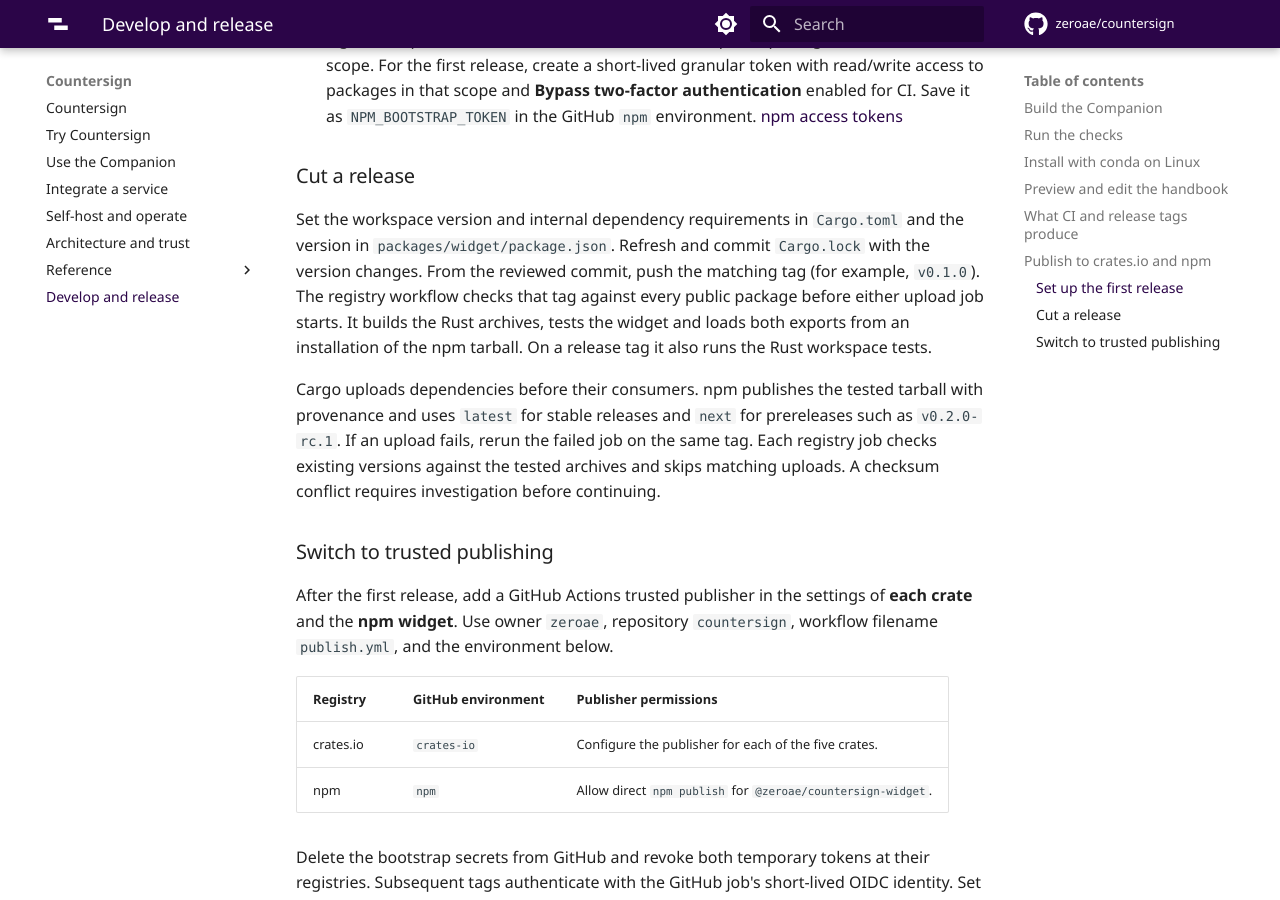
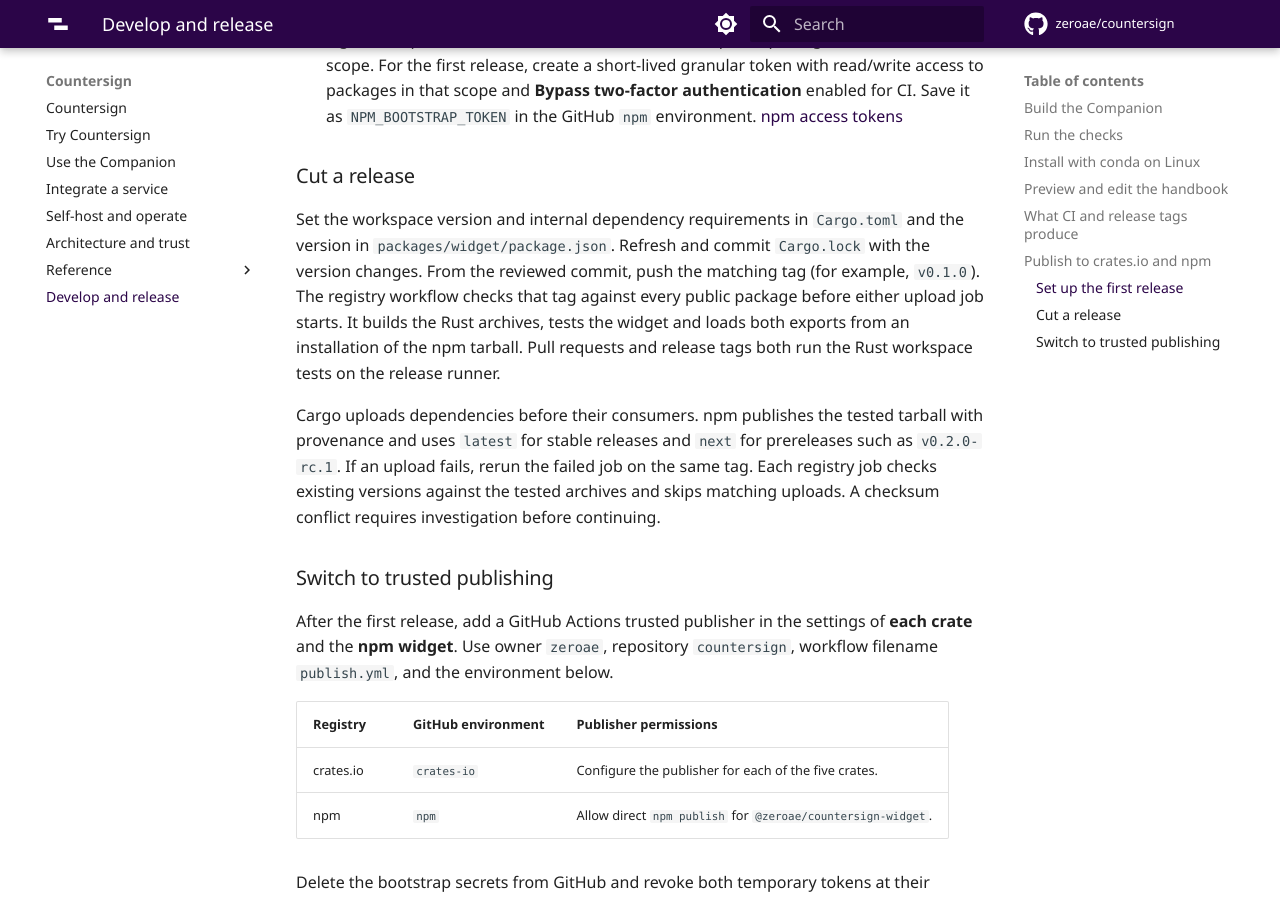
Before and after one commit to zeroae/countersign, an MkDocs documentation site: the page built from docs/develop.md, in a window 1280 px wide and 900 px high, scrolled down 3049 px. Built offline with MkDocs 1.6.1 and Material for MkDocs 9.7.7, drawn with Linux system fonts in a browser that asks for light colours; comment, search, counter and statistics services are not loaded.

```diff
--- a/docs/develop.md
+++ b/docs/develop.md
@@ -82,7 +82,7 @@ The GitHub environments `crates-io` and `npm` accept deployments from tags match
 
 ### Cut a release
 
-Set the workspace version and internal dependency requirements in `Cargo.toml` and the version in `packages/widget/package.json`. Refresh and commit `Cargo.lock` with the version changes. From the reviewed commit, push the matching tag (for example, `v0.1.0`). The registry workflow checks that tag against every public package before either upload job starts. It builds the Rust archives, tests the widget and loads both exports from an installation of the npm tarball. On a release tag it also runs the Rust workspace tests.
+Set the workspace version and internal dependency requirements in `Cargo.toml` and the version in `packages/widget/package.json`. Refresh and commit `Cargo.lock` with the version changes. From the reviewed commit, push the matching tag (for example, `v0.1.0`). The registry workflow checks that tag against every public package before either upload job starts. It builds the Rust archives, tests the widget and loads both exports from an installation of the npm tarball. Pull requests and release tags both run the Rust workspace tests on the release runner.
 
 Cargo uploads dependencies before their consumers. npm publishes the tested tarball with provenance and uses `latest` for stable releases and `next` for prereleases such as `v0.2.0-rc.1`. If an upload fails, rerun the failed job on the same tag. Each registry job checks existing versions against the tested archives and skips matching uploads. A checksum conflict requires investigation before continuing.
 
```
Also changed, not shown: 1 other file.
